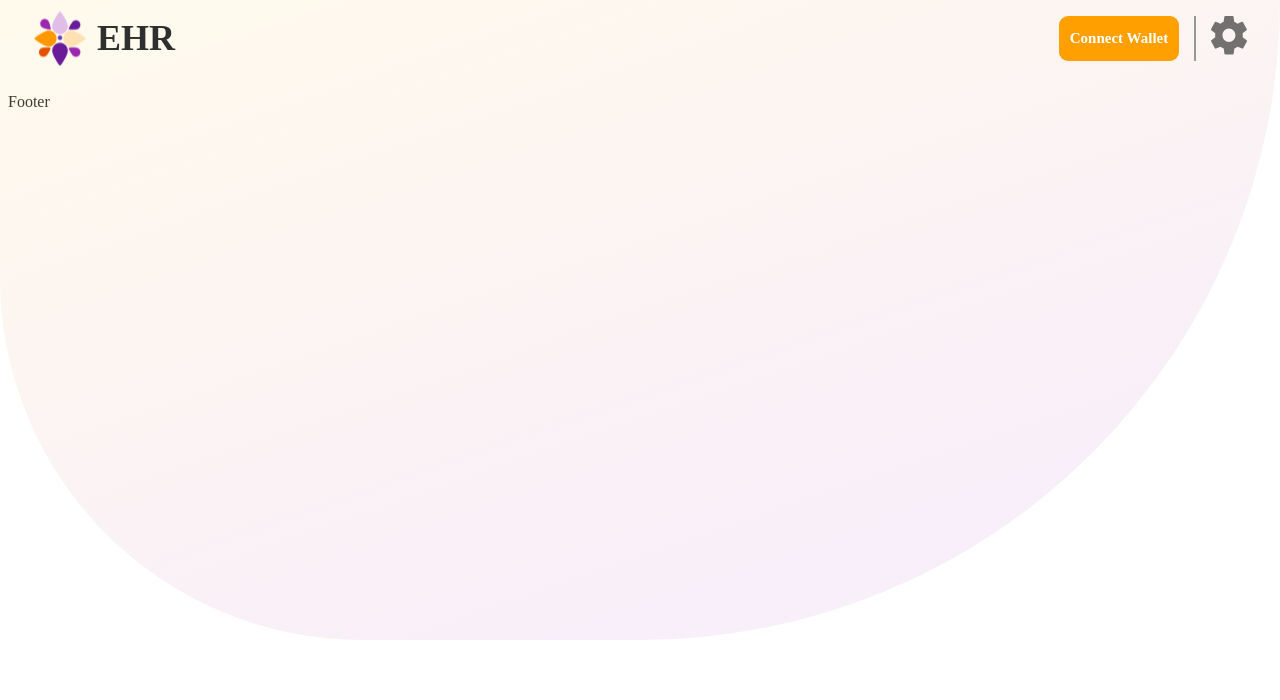
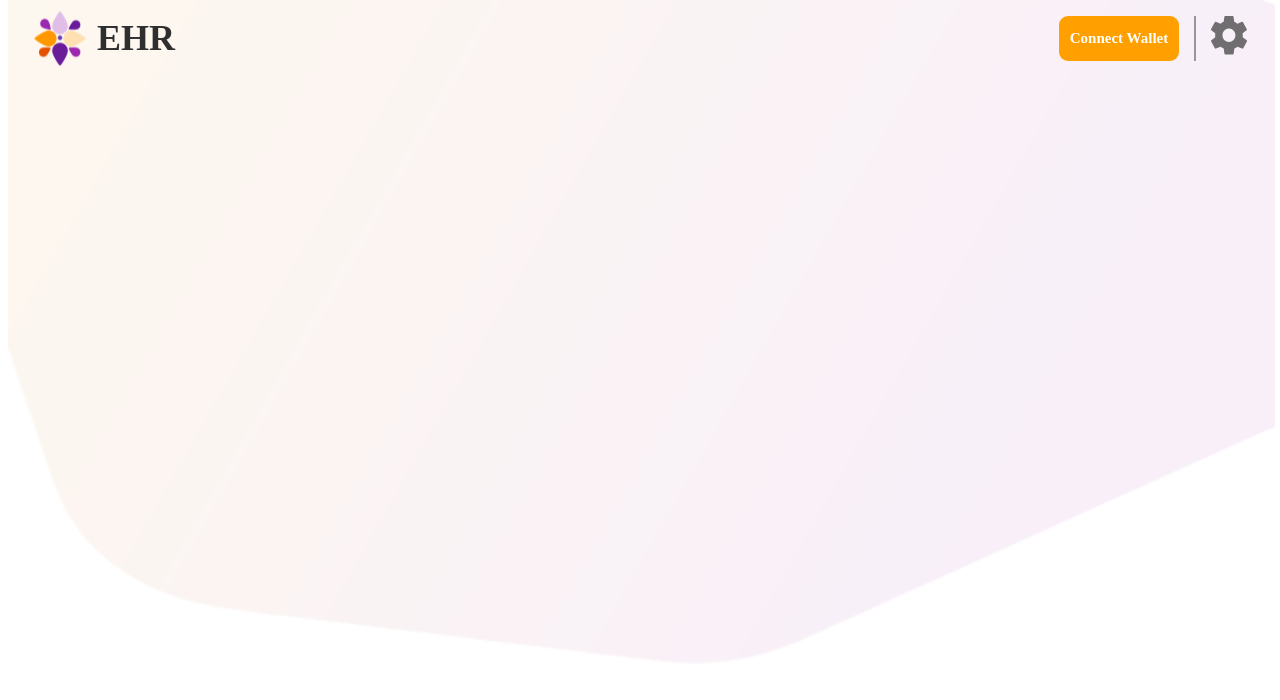
Before and after one commit to ar-ag/CodeUtsav6.0, a Next.js app in the folder codeutsav/: page / in a window 1280 px wide. Shown: the top 700 px of the page. Built offline with nearby package versions, Linux system fonts and the light colour scheme.

Commit message:
background image

```diff
--- a/codeutsav/components/navBar/Navbar.css
+++ b/codeutsav/components/navBar/Navbar.css
@@ -1,17 +1,13 @@
 
 .curved-gradient{
  position: absolute;
- width: 100%;
- display: flex;
- left: 0px;
-  height: 80vh;
-  top: 0px;
-    background: linear-gradient(161.09deg, rgba(255, 236, 179, 0.995138) 1.77%, #E1BEE7 77.76%);
-     mix-blend-mode: normal;
-     opacity: 0.25;
-     display: flex;
-     border-bottom-left-radius: 560px;
-     border-bottom-right-radius: 990px;
+width: 99%;
+top:0px;
+
+}
+.curved-gradient img{
+ height: 90vh;
+  width: 100%;
 }
 
 .navBar{
--- a/codeutsav/components/navBar/Navbar.jsx
+++ b/codeutsav/components/navBar/Navbar.jsx
@@ -1,12 +1,14 @@
 import logo from '../../assets/logo.svg'
 import Image from 'next/image'
 import setting from '../../assets/setting.svg'
+import landing from '../../assets/landing.png'
 
 const NavBar = () => {
 
  return (
   <>
      <div className='curved-gradient'>
+      <Image src={landing} />
       </div>
      <div className='navBar'>
        <div className='leftnav' >
--- a/codeutsav/pages/_app.js
+++ b/codeutsav/pages/_app.js
@@ -2,11 +2,18 @@ import '@/styles/globals.css'
 import Navbar from '../components/navBar/Navbar'
 import Footer from '../components/footer/Footer'
 import '@/components/navBar/Navbar.css'
+import doc from '../assets/doc.svg'
 
 export default function App({ Component, pageProps }) {
   return(
     <>
       <Navbar/>
+      <div className='content'>
+        <div>
+
+        </div>
+        <doc/>
+      </div>
       <Footer />
     </>
   )
```
Also changed, not shown: codeutsav/assets/Landing.png (added), codeutsav/assets/doc.svg (added).
